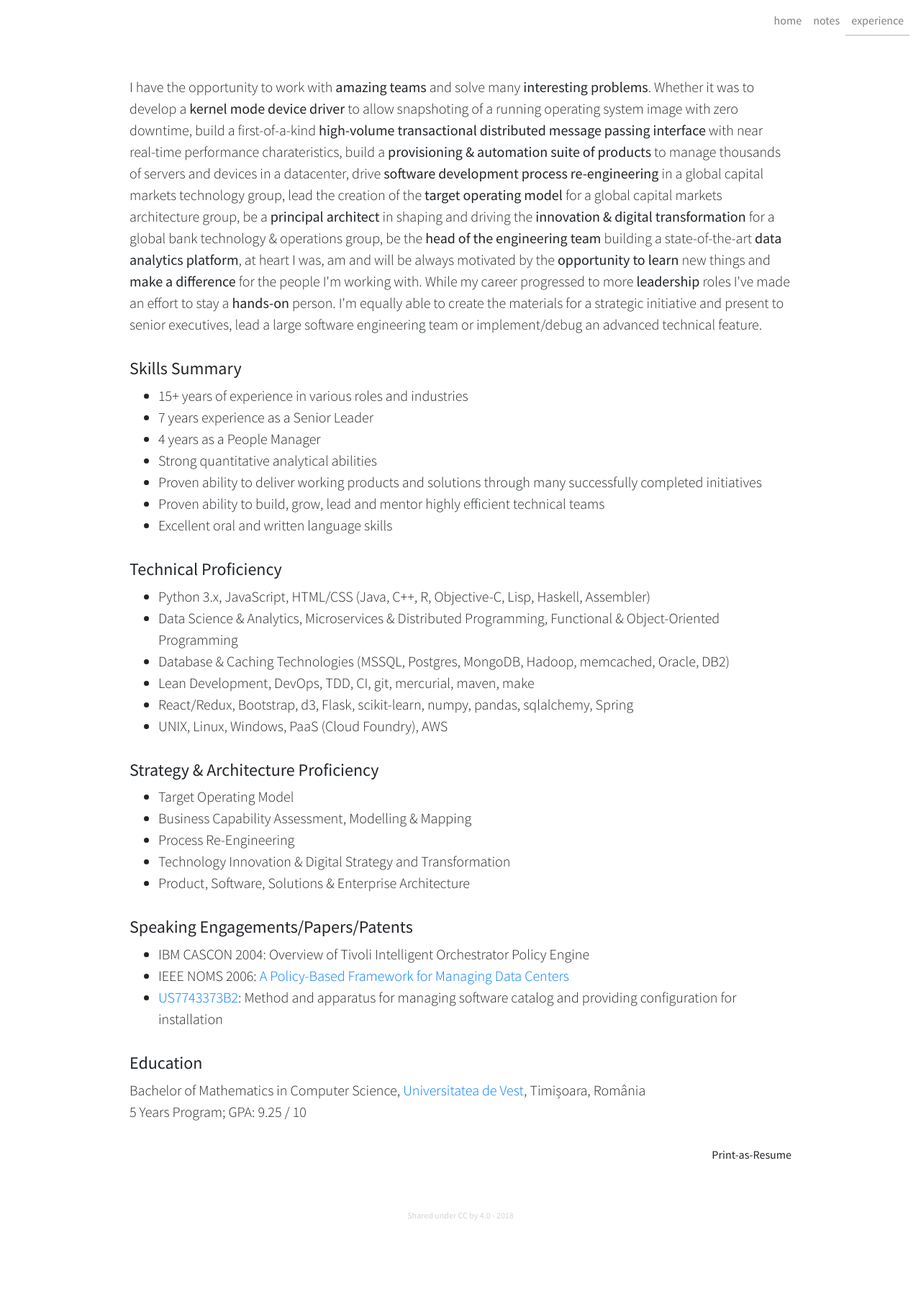
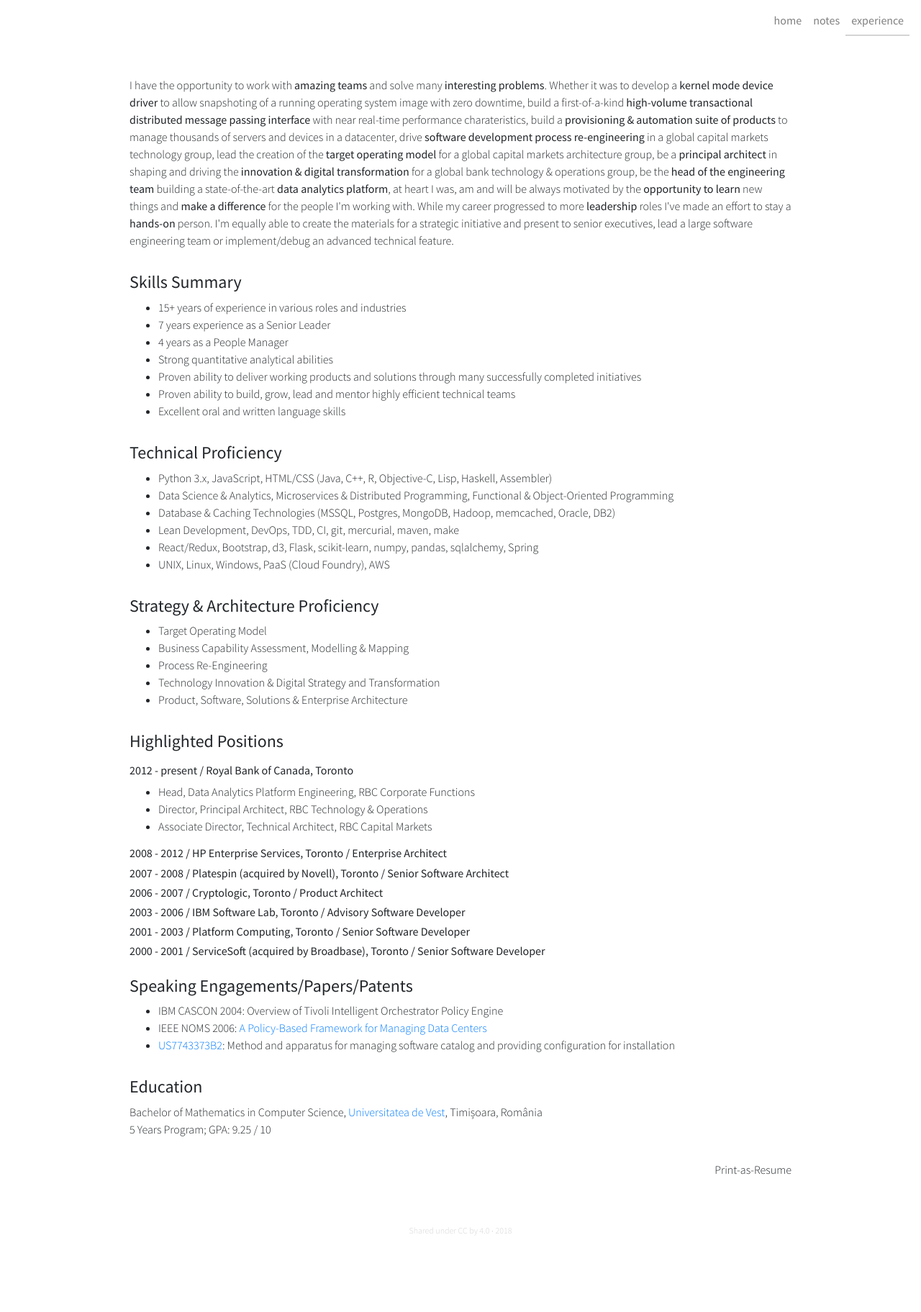
Before and after one commit to mavram/mavram.github.io, a Jekyll site: the page built from experience.html, in a window 1280 px wide. Shown: the whole page at 72% size. Built offline with Jekyll 4.4.1, drawn with Linux system fonts in a browser that asks for light colours; before the commit the page ends 1802 px from its top, so only the background shows below that.

Commit message:
font style

```diff
--- a/css/styles.css
+++ b/css/styles.css
@@ -27,3 +27,7 @@
 .avatar:hover img:last-child {
     display:inline-block
 }
+
+li, p {
+    font-weight: 300;
+}
--- a/experience.html
+++ b/experience.html
@@ -7,7 +7,7 @@
     <div class="d-none d-print-block row pt-5 justify-content-center">
         <div class="col">
             <p class="h1 text-center">Mircea Avram</p>
-            <p class="lead text-center">
+            <p class="text-center">
                 <a href="https://www.from26.com/">www.from26.com</a> |
                 <a href="mailto:mavram@gmail.com">mavram@gmail.com</a> |
                 416-399-2107
@@ -17,7 +17,7 @@
 
     <div class="row pt-5 justify-content-center">
         <div class="col-10">
-            <p class="lead">
+            <p >
                 I have the opportunity to work with <strong>amazing teams</strong> and solve many
                 <strong>interesting problems</strong>.
                 Whether it was to develop a <strong>kernel mode device driver</strong> to allow snapshoting of a running operating system
@@ -39,67 +39,67 @@
 
             <p class="h4 pt-3">Skills Summary</p>
             <ul>
-                <li class="lead">15+ years of experience in various roles and industries</li>
-                <li class="lead">7 years experience as a Senior Leader</li>
-                <li class="lead">4 years as a People Manager</li>
-                <li class="lead">Strong quantitative analytical abilities</li>
-                <li class="lead">Proven ability to deliver working products and solutions through many successfully completed initiatives</li>
-                <li class="lead">Proven ability to build, grow, lead and mentor highly efficient technical teams</li>
-                <li class="lead">Excellent oral and written language skills</li>
+                <li >15+ years of experience in various roles and industries</li>
+                <li >7 years experience as a Senior Leader</li>
+                <li >4 years as a People Manager</li>
+                <li >Strong quantitative analytical abilities</li>
+                <li >Proven ability to deliver working products and solutions through many successfully completed initiatives</li>
+                <li >Proven ability to build, grow, lead and mentor highly efficient technical teams</li>
+                <li >Excellent oral and written language skills</li>
             </ul>
 
             <p class="h4 pt-3">Technical Proficiency</p>
             <ul>
-                <li class="lead">Python 3.x, JavaScript, HTML/CSS (Java, C++, R, Objective-C, Lisp, Haskell, Assembler)</li>
-                <li class="lead">Data Science &amp; Analytics, Microservices &amp; Distributed Programming, Functional &amp; Object-Oriented Programming</li>
-                <li class="lead">Database &amp; Caching Technologies (MSSQL, Postgres, MongoDB, Hadoop, memcached, Oracle, DB2)</li>
-                <li class="lead">Lean Development, DevOps, TDD, CI, git, mercurial, maven, make</li>
-                <li class="lead">React/Redux, Bootstrap, d3, Flask, scikit-learn, numpy, pandas, sqlalchemy, Spring</li>
-                <li class="lead">UNIX, Linux, Windows, PaaS (Cloud Foundry), AWS</li>
+                <li >Python 3.x, JavaScript, HTML/CSS (Java, C++, R, Objective-C, Lisp, Haskell, Assembler)</li>
+                <li >Data Science &amp; Analytics, Microservices &amp; Distributed Programming, Functional &amp; Object-Oriented Programming</li>
+                <li >Database &amp; Caching Technologies (MSSQL, Postgres, MongoDB, Hadoop, memcached, Oracle, DB2)</li>
+                <li >Lean Development, DevOps, TDD, CI, git, mercurial, maven, make</li>
+                <li >React/Redux, Bootstrap, d3, Flask, scikit-learn, numpy, pandas, sqlalchemy, Spring</li>
+                <li >UNIX, Linux, Windows, PaaS (Cloud Foundry), AWS</li>
             </ul>
 
             <p class="h4 pt-3">Strategy &amp; Architecture Proficiency</p>
             <ul>
-                <li class="lead">Target Operating Model</li>
-                <li class="lead">Business Capability Assessment, Modelling &amp; Mapping</li>
-                <li class="lead">Process Re-Engineering</li>
-                <li class="lead">Technology Innovation &amp; Digital Strategy and Transformation</li>
-                <li class="lead">Product, Software, Solutions &amp Enterprise Architecture</li>
+                <li >Target Operating Model</li>
+                <li >Business Capability Assessment, Modelling &amp; Mapping</li>
+                <li >Process Re-Engineering</li>
+                <li >Technology Innovation &amp; Digital Strategy and Transformation</li>
+                <li >Product, Software, Solutions &amp Enterprise Architecture</li>
             </ul>
 
-            <div class="d-none d-print-block">
+            <div class="d-print-block">
                 <p class="h4 pt-3">Highlighted Positions</p>
-                <p class="h5 pt-2">2012 - present / Royal Bank of Canada, Toronto</p>
+                <p class="h6 pt-2">2012 - present / Royal Bank of Canada, Toronto</p>
                 <ul>
-                    <li class="lead">Head, Data Analytics Platform Engineering, RBC Corporate Functions</li>
-                    <li class="lead">Director, Principal Architect, RBC Technology &amp; Operations</li>
-                    <li class="lead">Associate Director, Technical Architect, RBC Capital Markets</li>
+                    <li >Head, Data Analytics Platform Engineering, RBC Corporate Functions</li>
+                    <li >Director, Principal Architect, RBC Technology &amp; Operations</li>
+                    <li >Associate Director, Technical Architect, RBC Capital Markets</li>
                 </ul>
-                <p class="h5">2008 - 2012 / HP Enterprise Services, Toronto / Enterprise Architect</p>
-                <p class="h5">2007 - 2008 / Platespin (acquired by Novell), Toronto / Senior Software Architect</p>
-                <p class="h5">2006 - 2007 / Cryptologic, Toronto / Product Architect</p>
-                <p class="h5">2003 - 2006 / IBM Software Lab, Toronto / Advisory Software Developer</p>
-                <p class="h5">2001 - 2003 / Platform Computing, Toronto / Senior Software Developer</p>
-                <p class="h5">2000 - 2001 / ServiceSoft (acquired by Broadbase), Toronto / Senior Software Developer</p>
+                <p class="h6">2008 - 2012 / HP Enterprise Services, Toronto / Enterprise Architect</p>
+                <p class="h6">2007 - 2008 / Platespin (acquired by Novell), Toronto / Senior Software Architect</p>
+                <p class="h6">2006 - 2007 / Cryptologic, Toronto / Product Architect</p>
+                <p class="h6">2003 - 2006 / IBM Software Lab, Toronto / Advisory Software Developer</p>
+                <p class="h6">2001 - 2003 / Platform Computing, Toronto / Senior Software Developer</p>
+                <p class="h6">2000 - 2001 / ServiceSoft (acquired by Broadbase), Toronto / Senior Software Developer</p>
             </div>
 
             <p class="h4 pt-3">Speaking Engagements/Papers/Patents</p>
             <ul>
-                <li class="lead">IBM CASCON 2004: Overview of Tivoli Intelligent Orchestrator Policy Engine</li>
-                <li class="lead">
+                <li >IBM CASCON 2004: Overview of Tivoli Intelligent Orchestrator Policy Engine</li>
+                <li >
                     IEEE NOMS 2006: <a href="https://www.researchgate.net/publication/224645668_A_Policy-Based_Framework_for_Managing_Data_Centers">
                         A Policy-Based Framework for Managing Data Centers
                     </a>
                 </li>
-                <li class="lead">
+                <li >
                     <a href="https://patents.google.com/patent/US7743373B2/en?inventor=Mircea+Avram&oq=Mircea+Avram">
                         US7743373B2</a>: Method and apparatus for managing software catalog and providing configuration for installation
                 </li>
             </ul>
 
             <p class="h4 pt-3">Education</p>
-            <p class="lead">
-                <span="lead">Bachelor of Mathematics in Computer Science, <a href="https://www.uvt.ro/">Universitatea de Vest</a>, Timișoara, România
+            <p >
+                Bachelor of Mathematics in Computer Science, <a href="https://www.uvt.ro/">Universitatea de Vest</a>, Timișoara, România
                 <br/>
                 5 Years Program; GPA: 9.25 / 10
             </p>
--- a/notes.html
+++ b/notes.html
@@ -5,7 +5,7 @@
 <div class="container">
     <div class="row mt-5">
             <div class="col-md">
-                <p class="lead text-center">Keeping a silent mind.</p>
+                <p class="text-center">Keeping a silent mind.</p>
             </div>
     </div>
 </div>
```
Also changed, not shown: index.html (+4 -4 lines).
